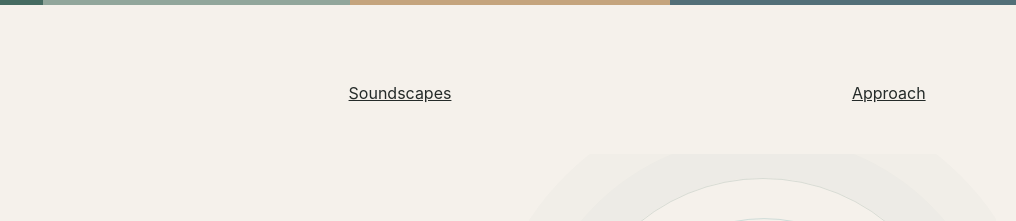
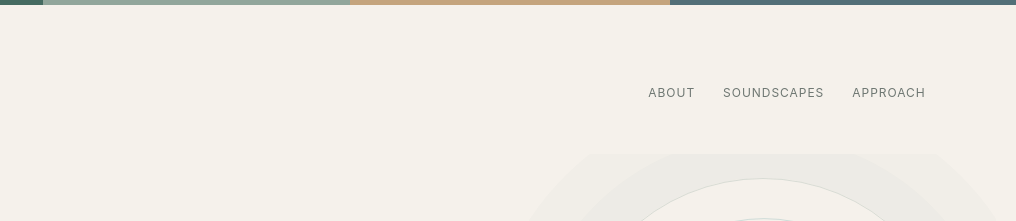
Before and after one commit to polinastolbova/echoforma, a plain HTML site: page patagonia_soundscapes.html in a window 1280 px wide. Shown: the top 221 px of the page, 264-1280 px from the left. Drawn offline with Linux system fonts and the light colour scheme.

Commit message:
patagonia_soundscapes.html

```diff
--- a/patagonia_soundscapes.html
+++ b/patagonia_soundscapes.html
@@ -38,7 +38,7 @@ footer{max-width:1240px;margin:auto;padding:28px 5.5% 34px;display:flex;justify-
           stroke-width="5" stroke-linecap="round"/>
   </svg>
   <span>EchoForma</span>
-</a><a href="#places">Soundscapes</a><a href="#approach">Approach</a></nav></header>
+</a><nav aria-label="Main navigation"><a href="#about">About</a><a href="#places">Soundscapes</a><a href="#approach">Approach</a></nav></header>
 <main id="top"><section class="hero"><p class="eyebrow">EchoForma · Virtual sound exhibition</p><h1>Patagonia <em>— Soundscapes</em></h1>
 <div class="hero-emblem" aria-hidden="true">
   <svg viewBox="0 0 480 480" focusable="false">
```
